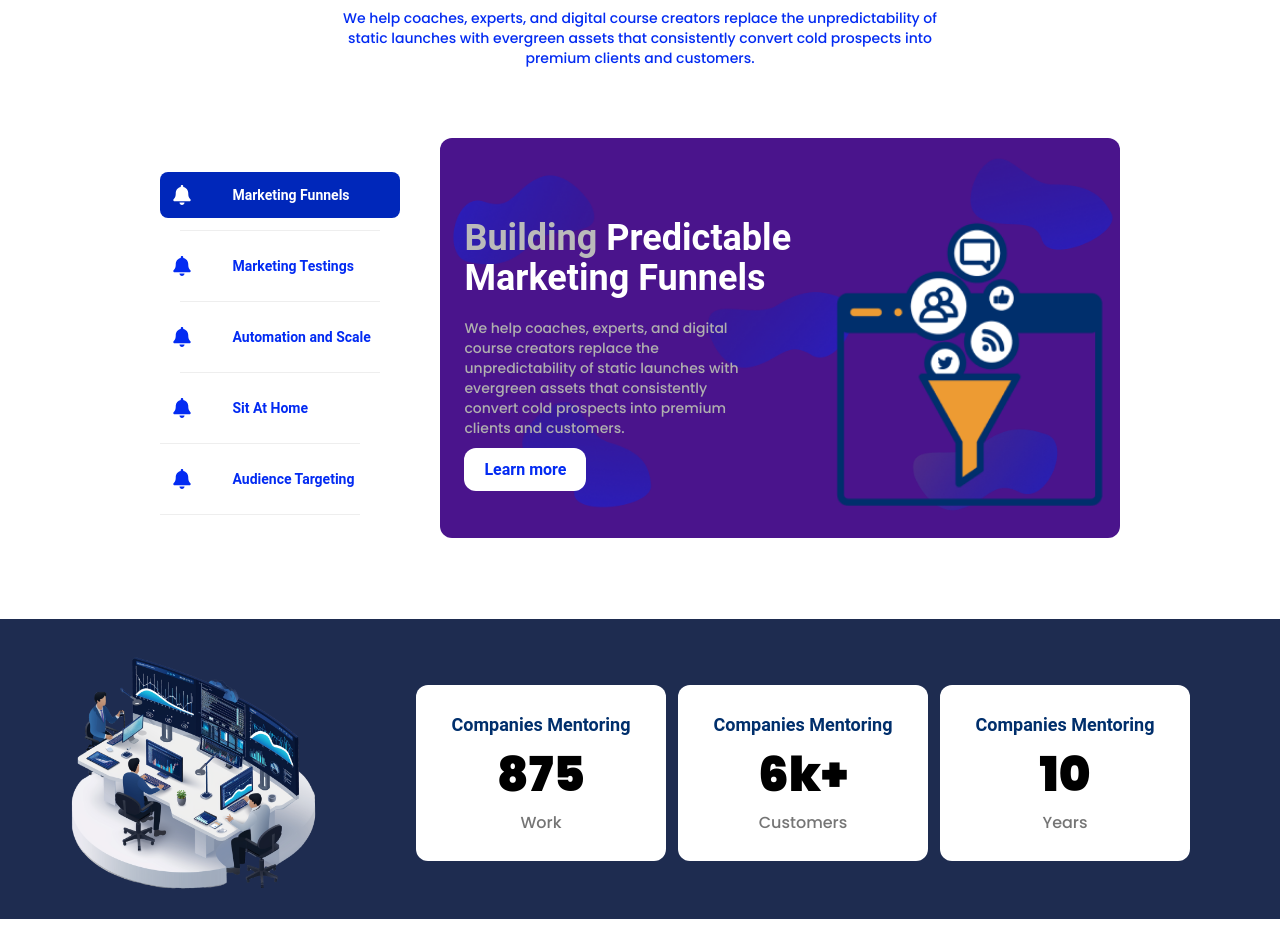
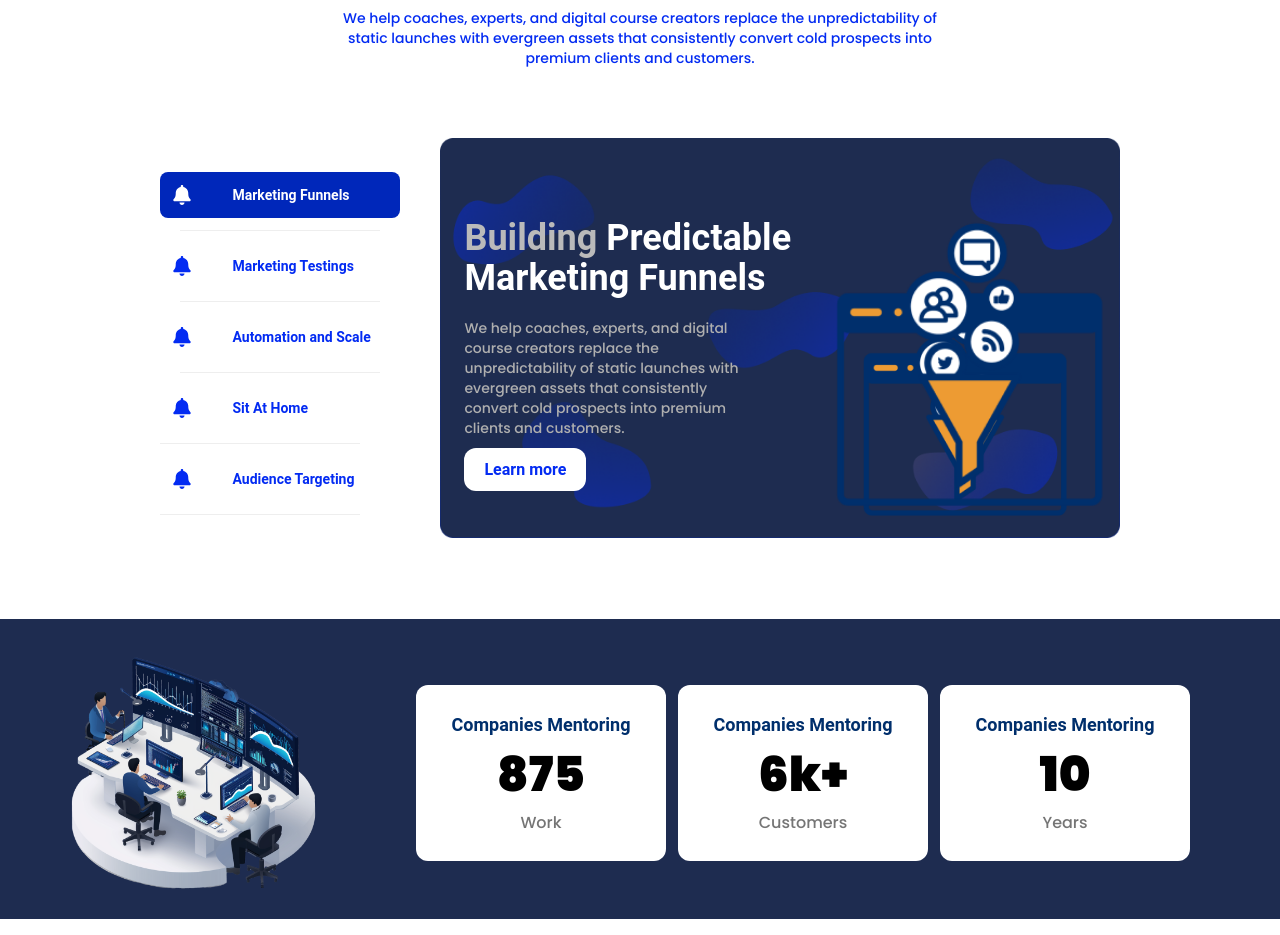
Before and after one commit to techstudioconsults/10X, a React (Vite) app: page / in a window 1280 px wide. Shown: the part 1120-2055 px from the top of the page. Built offline with nearby package versions, Linux system fonts and the light colour scheme.

Commit message:
update home page

```diff
--- a/src/components/AdminSidebar/AdminSIdebarMobile.jsx
+++ b/src/components/AdminSidebar/AdminSIdebarMobile.jsx
@@ -40,7 +40,7 @@ const AdminSIdebarMobile = ({setIsOpen}) => {
                     <Link to="/admin/home" className='w-full'>Home</Link>
                 </div>
                 <div className={`flex gap-4 items-center ${pathname.includes("library") ? "bg-blue text-white" : null} duration-300 rounded-lg h-12 p-3 text-grey font-semibold text-base`}><IoBookOutline  className='text-2xl'/> <Link to="/admin/library" className='w-full'>Library</Link></div>
-                <div className='flex gap-4 items-center rounded-lg text-grey h-12 p-3 font-semibold text-base'><LuBook  className='text-xl'/><Link className='w-full'>Create A Course </Link></div>
+                <div className='flex gap-4 items-center rounded-lg text-grey h-12 p-3 font-semibold text-base'><LuBook  className='text-xl'/><Link to="/admin/create" className='w-full'>Create A Course </Link></div>
                 <div className={`flex gap-4 items-center ${pathname === "/admin/settings" ? "bg-blue text-white" : null} duration-300 rounded-lg h-12 p-3 text-grey font-semibold text-base`}> <IoSettingsOutline  className='text-xl'/><Link to="/admin/settings" className="w-full">Settings</Link></div>
             </div>
         </div>
--- a/src/components/AdminSidebar/AdminSidebar.jsx
+++ b/src/components/AdminSidebar/AdminSidebar.jsx
@@ -16,7 +16,7 @@ const AdminSidebar = () => {
     <div className='h-screen 2xl:w-1/5 lg:w-1/4  fixed hidden lg:block bg-[#032BF20F] p-4  shadow-xl'>
         <div className='flex h-full flex-col gap-10'>
             <div className="mt-3 ">
-         <Link to="/">
+         <Link to="/admin/home">
          <img
             src={revenueLogo}
             className="w-[140px] h-[54px] md:w-[140px] md:h-[54.22px]"
--- a/src/components/Navbar/Navbar.jsx
+++ b/src/components/Navbar/Navbar.jsx
@@ -128,7 +128,7 @@ export const Navbar = () => {
           exit={{ x: 200, transition: { duration: 0.3 } }}
           transition={{ duration: 0.5 }}
         >
-          <div className="flex pt-14 flex-col justify-center items-center gap-8 font-semibold text-blue text-lg">
+          <div className="flex pt-12 flex-col justify-center items-center gap-8 font-semibold text-blue text-lg">
             <Link to="/" onClick={handleClose}>
               Home
             </Link>
--- a/src/pages/external/Home/Home.jsx
+++ b/src/pages/external/Home/Home.jsx
@@ -15,6 +15,7 @@ import mcompanies from "../../../assets/mCompanies.png";
 // import mobpic from "../../assets/mobpic.png";
 import assit from "../../../assets/assit.png";
 import white from "../../../assets/white.png";
+import mbg from "../../../assets/Frame 64.png"
 import { Link, useLocation } from "react-router-dom";
 import { FaBell } from "react-icons/fa";
 import { ChangeText } from "../../../components/Reusable/ChangeText";
@@ -313,8 +314,8 @@ import useUserContext from "../../../hooks/useUserContext";
           </ul>
         </div>
 
-        <section className="bg-purple-900 rounded-xl mt-5 md:mt-0 relative">
-          <img src={b} alt="" className=" relative h-[400px]" />
+        <section className=" rounded-xl mt-5 md:mt-0 relative">
+          <img src={mbg} alt="" className=" relative h-[400px]" />
 
           <div className="absolute top-[20%] left-6">
             <ChangeText
```
Also changed, not shown: src/assets/Frame 64.png (added).
